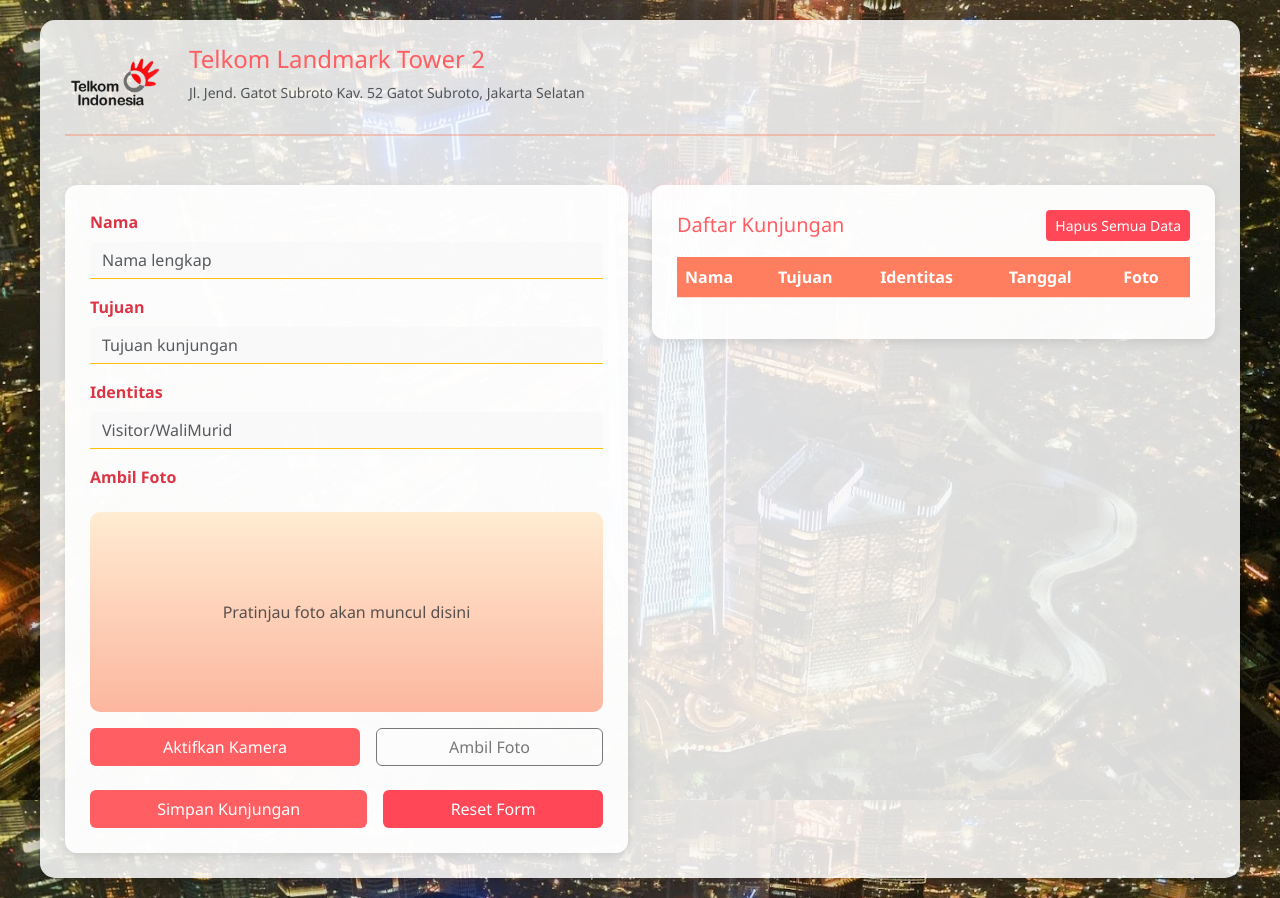
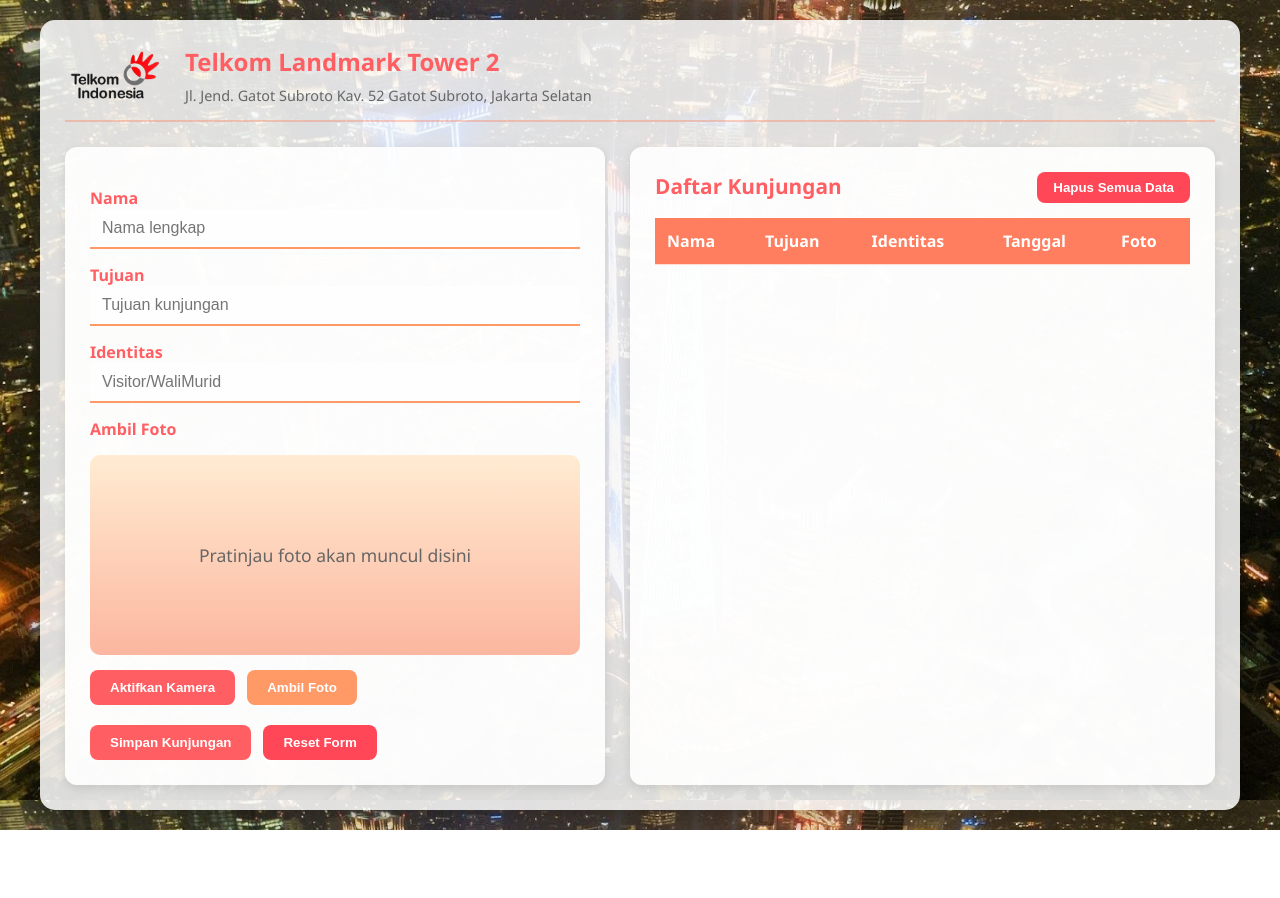
Before and after one commit to HugoEdmoundo/form-kunjungan-tamu, a plain HTML site: page index.html in a window 1280 px wide. After the commit the page ends 830 px from the top, so only its background shows below. Drawn offline with nearby package versions, Linux system fonts and the light colour scheme.

Commit message:
Update index.html

```diff
--- a/index.html
+++ b/index.html
@@ -4,152 +4,77 @@
     <meta charset="UTF-8">
     <meta name="viewport" content="width=device-width, initial-scale=1.0">
     <title>Form Kunjungan</title>
-
-  <link href="https://cdn.jsdelivr.net/npm/bootstrap@5.3.0/dist/css/bootstrap.min.css" rel="stylesheet">
-
     <style>
-    body {
-      font-family: 'Segoe UI', sans-serif;
-      background: url('background.webp') fixed;
-      background-size: cover;
-      padding: 20px;
-      color: #333;
-    }
-    .container-custom {
-      background: rgba(255, 255, 255, 0.85);
-      border-radius: 15px;
-      padding: 25px;
-      max-width: 1200px;
-      margin: 0 auto;
-      box-shadow: 0 5px 15px rgba(0, 0, 0, 0.2);
-    }
-    .header-custom {
-      border-bottom: 2px solid rgba(255, 105, 60, 0.3);
-      padding-bottom: 15px;
-      margin-bottom: 25px;
-    }
-    .header-title {
-      color: #ff5e62;
-    }
-    .form-section, .table-section {
-      background: rgba(255, 255, 255, 0.9);
-      padding: 25px;
-      border-radius: 12px;
-      box-shadow: 0 3px 10px rgba(0, 0, 0, 0.1);
-    }
-    .camera-container {
-      width: 100%;
-      height: 200px;
-      margin: 15px 0;
-      background: linear-gradient(to bottom, #ffecd2, #fcb69f);
-      border-radius: 10px;
-      overflow: hidden;
-      position: relative;
-    }
-    video, .photo-preview {
-      width: 100%;
-      height: 100%;
-      object-fit: cover;
-    }
-    .btn-custom-primary {
-      background: #ff5e62;
-      color: white;
-    }
-    .btn-custom-secondary {
-      background: #ff9966;
-      color: white;
-    }
-    .btn-custom-danger {
-      background: #ff4757;
-      color: white;
-    }
-    .table-custom th {
-      background: #ff7e5f;
-      color: white;
-    }
-    .table-custom td, .table-custom th {
-      border-bottom: 1px solid #ffddd2;
-    }
+      *{margin:0;padding:0;box-sizing:border-box}
+      body{font-family:'Segoe UI',sans-serif;background:url('background.webp') fixed;background-size:cover;padding:20px;color:#333}
+      .container{background:rgba(255,255,255,0.85);border-radius:15px;padding:25px;max-width:1200px;margin:0 auto;box-shadow:0 5px 15px rgba(0,0,0,0.2)}
+      .header{display:flex;align-items:center;margin-bottom:25px;padding-bottom:15px;border-bottom:2px solid rgba(255,105,60,0.3)}
+      .header img{width:100px;margin-right:20px}
+      .header h1{font-size:1.5rem;color:#ff5e62}
+      .header p{font-size:0.9rem;margin-top:8px;color:#666}
+      .content{display:flex;gap:25px;margin-top:20px}
+      .form,.table-area{background:rgba(255,255,255,0.9);padding:25px;border-radius:12px;box-shadow:0 3px 10px rgba(0,0,0,0.1)}
+      .form{width:48%;min-width:400px}
+      .table-area{width:52%}
+      label{display:block;font-weight:600;margin:15px 0 8px;color:#ff5e62}
+      input{width:100%;padding:10px 12px;border:none;border-bottom:2px solid #ff9966;background:rgba(255,255,255,0.7);font-size:1rem;border-radius:4px 4px 0 0}
+      .camera-container{width:100%;height:200px;margin:15px 0;background:linear-gradient(to bottom,#ffecd2,#fcb69f);border-radius:10px;overflow:hidden;position:relative}
+      video,.photo-preview{width:100%;height:100%;object-fit:cover}
+      .camera-controls{display:flex;gap:12px;margin:12px 0}
+      button{padding:10px 20px;border:none;border-radius:8px;cursor:pointer;font-weight:600;transition:all 0.2s}
+      .btn-primary{background:#ff5e62;color:white}
+      .btn-secondary{background:#ff9966;color:white}
+      .btn-danger{background:#ff4757;color:white}
+      button:hover{transform:translateY(-2px);box-shadow:0 3px 8px rgba(0,0,0,0.15)}
+      table{width:100%;border-collapse:collapse;margin-top:15px}
+      th,td{padding:12px;text-align:left;border-bottom:1px solid #ffddd2}
+      th{background:#ff7e5f;color:white}
+      .clear-all{float:right;margin-bottom:15px;padding:8px 16px}
     </style>
   </head>
   <body>
-  <div class="container container-custom">
-    <div class="d-flex align-items-center header-custom">
-      <img src="logo.png" alt="logo" class="me-4" style="width: 100px;">
+    <div class="container">
+      <div class="header">
+        <img src="logo.png" alt="logo">
         <div>
-        <h1 class="header-title fs-4">Telkom Landmark Tower 2</h1>
-        <p class="text-muted small mt-2">Jl. Jend. Gatot Subroto Kav. 52 Gatot Subroto, Jakarta Selatan</p>
+          <h1>Telkom Landmark Tower 2</h1>
+          <p>Jl. Jend. Gatot Subroto Kav. 52 Gatot Subroto, Jakarta Selatan</p>
         </div>
       </div>
 
-    <div class="row g-4 mt-3">
-      <div class="col-lg-6">
-        <form class="form-section" id="visitForm">
-          <div class="mb-3">
-            <label for="name" class="form-label fw-bold text-danger">Nama</label>
-            <input type="text" class="form-control border-0 border-bottom border-warning bg-light bg-opacity-75 rounded-0 rounded-top" id="name" placeholder="Nama lengkap" required>
+      <div class="content">
+        <form class="form" id="visitForm">
+          <label>Nama<input type="text" id="name" placeholder="Nama lengkap" required></label>
+          <label>Tujuan<input type="text" id="purpose" placeholder="Tujuan kunjungan" required></label>
+          <label>Identitas<input type="text" id="identity" placeholder="Visitor/WaliMurid" required></label>
+
+          <label>Ambil Foto</label>
+          <div class="camera-container">
+            <video id="liveCamera" autoplay playsinline style="display:none"></video>
+            <div id="photoPreview" style="height:100%;display:flex;justify-content:center;align-items:center;color:#666;font-size:1.1rem">Pratinjau foto akan muncul disini</div>
           </div>
+          <div class="camera-controls">
+            <button type="button" class="btn-primary" id="startCamera">Aktifkan Kamera</button>
+            <button type="button" class="btn-secondary" id="takePhoto" disabled>Ambil Foto</button>
+          </div>
+          <input type="file" id="photoUpload" accept="image/*" style="display:none" >
 
-          <div class="mb-3">
-            <label for="purpose" class="form-label fw-bold text-danger">Tujuan</label>
-            <input type="text" class="form-control border-0 border-bottom border-warning bg-light bg-opacity-75 rounded-0 rounded-top" id="purpose" placeholder="Tujuan kunjungan" required>
-          </div>
-
-          <div class="mb-3">
-            <label for="identity" class="form-label fw-bold text-danger">Identitas</label>
-            <input type="text" class="form-control border-0 border-bottom border-warning bg-light bg-opacity-75 rounded-0 rounded-top" id="identity" placeholder="Visitor/WaliMurid" required>
-          </div>
-
-          <div class="mb-3">
-            <label class="form-label fw-bold text-danger">Ambil Foto</label>
-            <div class="camera-container">
-              <video id="liveCamera" autoplay playsinline class="d-none"></video>
-              <div id="photoPreview" class="h-100 d-flex justify-content-center align-items-center text-muted">Pratinjau foto akan muncul disini</div>
-            </div>
-          </div>
-
-          <div class="d-flex gap-3 my-3">
-            <button type="button" class="btn btn-custom-primary flex-grow-1" id="startCamera">Aktifkan Kamera</button>
-            <button type="button" class="btn btn-custom-secondary flex-grow-1" id="takePhoto" disabled>Ambil Foto</button>
-          </div>
-
-          <input type="file" id="photoUpload" accept="image/*" class="d-none">
-
-          <div class="d-flex gap-3 mt-4">
-            <button type="submit" class="btn btn-custom-primary flex-grow-1" id="submitBtn">Simpan Kunjungan</button>
-            <button type="reset" class="btn btn-custom-danger flex-grow-1" id="resetBtn">Reset Form</button>
+          <div style="margin-top:20px;display:flex;gap:12px">
+            <button type="submit" class="btn-primary" id="submitBtn">Simpan Kunjungan</button>
+            <button type="reset" class="btn-danger" id="resetBtn">Reset Form</button>
           </div>
         </form>
-      </div>
 
-      <div class="col-lg-6">
-        <div class="table-section">
-          <div class="d-flex justify-content-between align-items-center mb-3">
-            <h2 class="header-title fs-5 mb-0">Daftar Kunjungan</h2>
-            <button id="clearAllBtn" class="btn btn-custom-danger btn-sm">Hapus Semua Data</button>
-          </div>
-
-          <div class="table-responsive">
-            <table class="table table-custom">
-              <thead>
-                <tr>
-                  <th>Nama</th>
-                  <th>Tujuan</th>
-                  <th>Identitas</th>
-                  <th>Tanggal</th>
-                  <th>Foto</th>
-                </tr>
-              </thead>
+        <div class="table-area">
+          <button id="clearAllBtn" class="btn-danger clear-all">Hapus Semua Data</button>
+          <h2 style="color:#ff5e62;font-size:1.3rem">Daftar Kunjungan</h2>
+          <table id="visitorTable">
+            <thead><tr><th>Nama</th><th>Tujuan</th><th>Identitas</th><th>Tanggal</th><th>Foto</th></tr></thead>
             <tbody id="visitorList"></tbody>
           </table>
         </div>
       </div>
     </div>
-    </div>
-  </div>
-
-  <!-- Bootstrap JS Bundle with Popper -->
-  <script src="https://cdn.jsdelivr.net/npm/bootstrap@5.3.0/dist/js/bootstrap.bundle.min.js"></script>
 
     <script>
       const video = document.getElementById('liveCamera');
```
Lines whose indentation alone changed are shown as unchanged.
